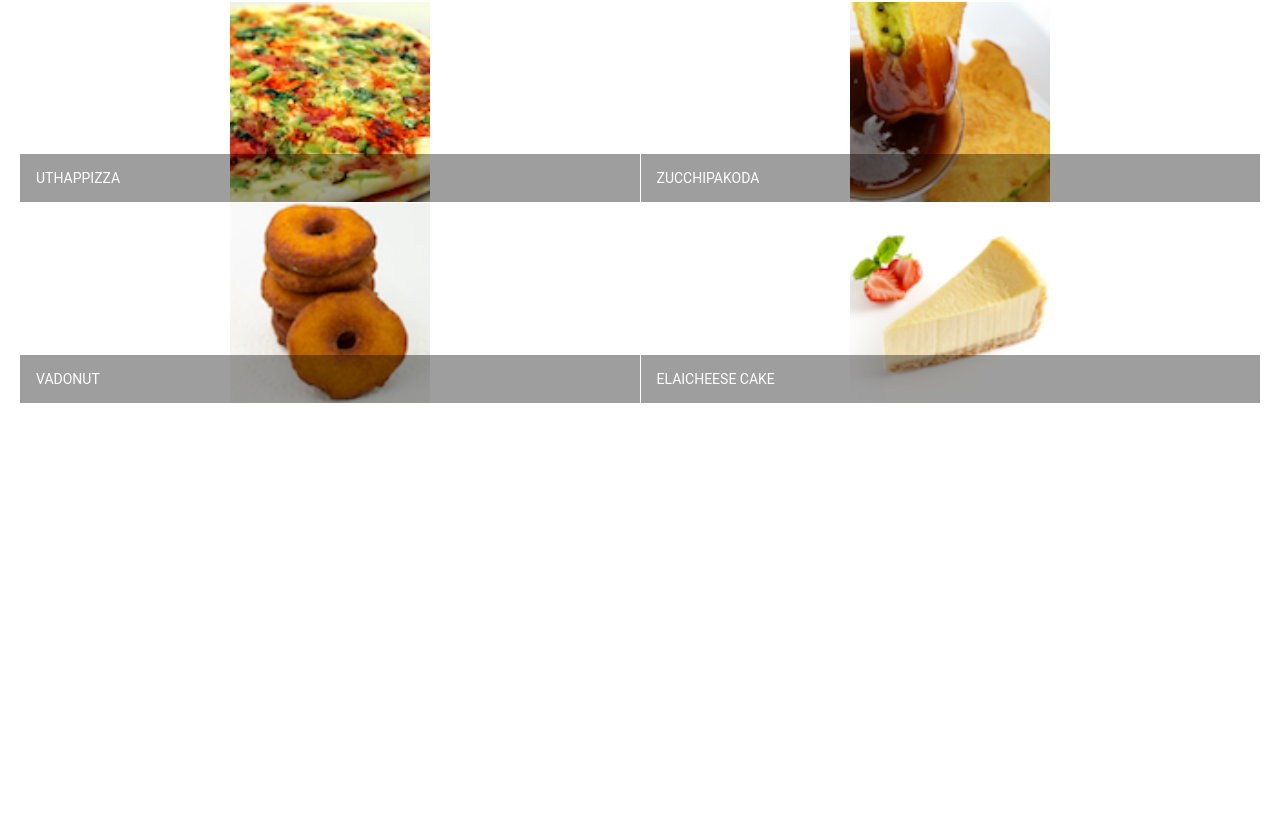
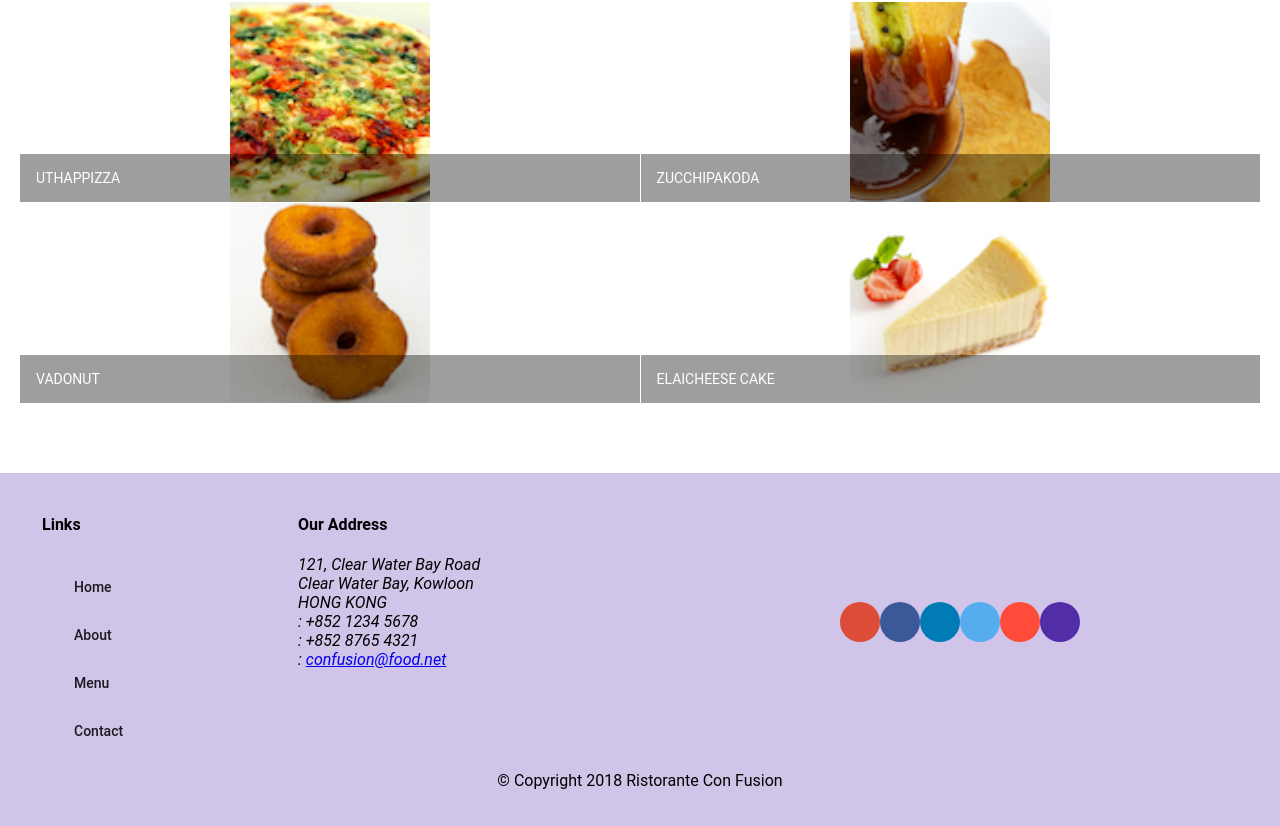
Before and after one commit to yashwantrai/ConFusion, an Angular app: page / in a window 1280 px wide. Shown: the part 161-987 px from the top of the page. Before the commit the page ends 800 px from the top, so only its background shows below. Built offline with nearby package versions, Linux system fonts and the light colour scheme.

Commit message:
after adding footer

```diff
--- a/src/app/app.component.html
+++ b/src/app/app.component.html
@@ -1,2 +1,3 @@
 <mat-toolbar color="primary"><span>CG DD </span></mat-toolbar>
 <app-menu></app-menu>
+<app-footer></app-footer>
```
Also changed, not shown: package.json (+7 -0 lines), src/app/app.module.ts (+8 -3 lines), 1 other file (tests, documents, lock files or other folders).
